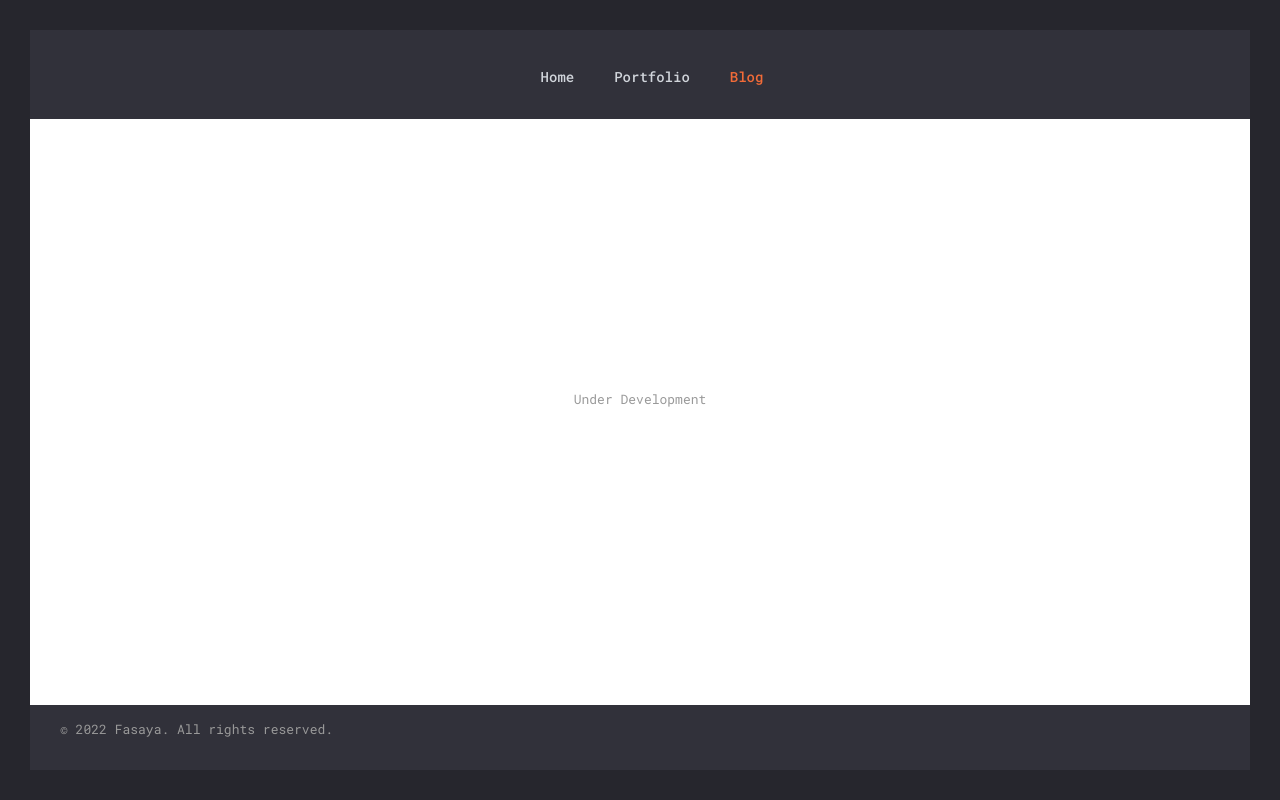
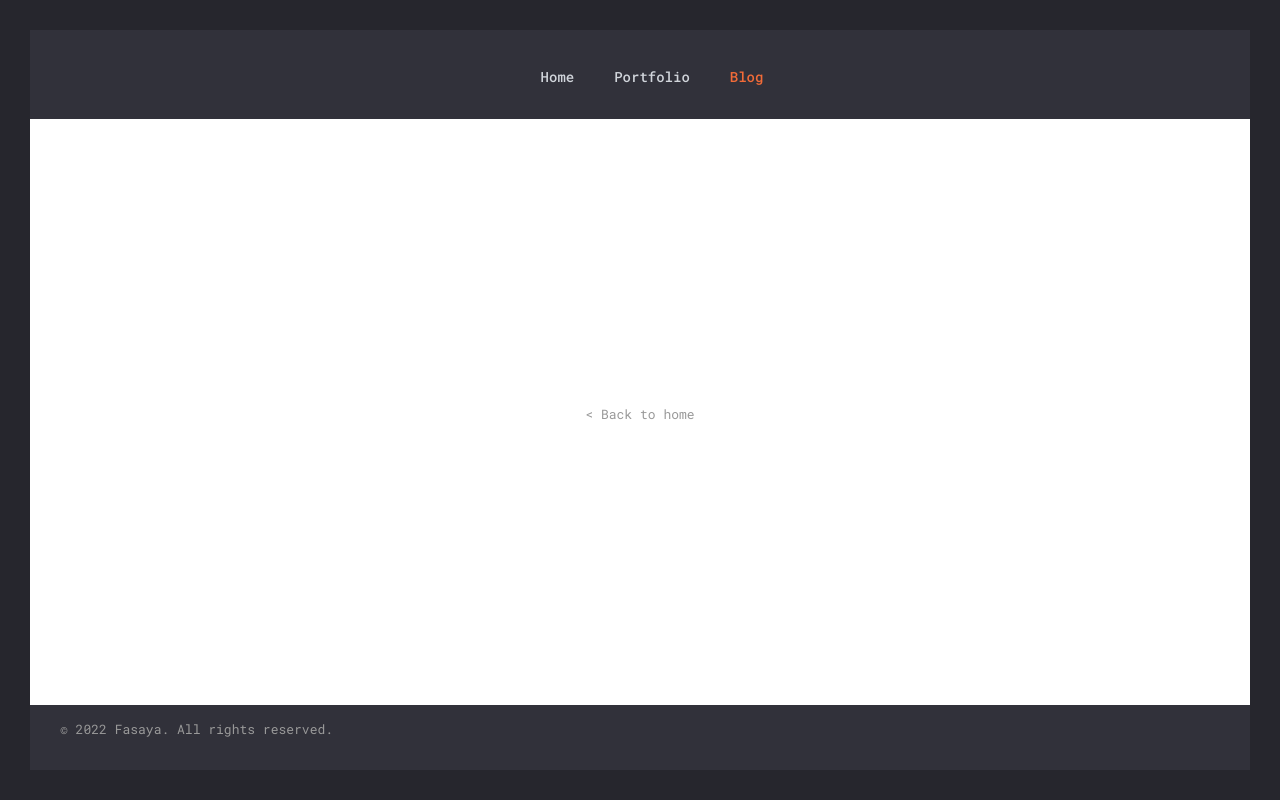
Before and after one commit to fasaya/personal-web-2023, a React (Create React App) app: page /blog in a window 1280 px wide. Built offline with nearby package versions, Linux system fonts and the light colour scheme; some icons are missing.

Commit message:
update error pages

```diff
--- a/src/Pages/Errors/NotFound.js
+++ b/src/Pages/Errors/NotFound.js
@@ -1,9 +1,24 @@
 import React from "react";
+import { Link } from "react-router-dom";
 
 const NotFound = () => (
 	<section className="bg-white dark:bg-custom-grey h-full">
 		<div className="grid h-screen place-items-center text-custom-grey-light">
-			<h1>404 Not Found</h1>
+			<div className="text-center">
+				<h1
+					className="text-white"
+					style={{
+						fontSize: "20px",
+						fontWeight: "700",
+						textTransform: "uppercase",
+						letterSpacing: "0.04em",
+					}}
+				>
+					404 Not Found
+				</h1>
+
+				<Link to="/">&lt; Back to home</Link>
+			</div>
 		</div>
 	</section>
 );
--- a/src/Pages/Errors/UnderDevelopment.js
+++ b/src/Pages/Errors/UnderDevelopment.js
@@ -1,11 +1,24 @@
 import React from "react";
-// import { UnderConstruction } from "../../Components/Errors/UnderConstruction";
+import { Link } from "react-router-dom";
 
 const UnderDevelopment = () => (
 	<section className="bg-white dark:bg-custom-grey h-full">
 		<div className="grid h-screen place-items-center text-custom-grey-light">
-			{/* <UnderConstruction /> */}
-			<h1>Under Development</h1>
+			<div className="text-center">
+				<h1
+					className="text-white"
+					style={{
+						fontSize: "20px",
+						fontWeight: "700",
+						textTransform: "uppercase",
+						letterSpacing: "0.04em",
+					}}
+				>
+					Under Development
+				</h1>
+
+				<Link to="/">&lt; Back to home</Link>
+			</div>
 		</div>
 	</section>
 );
--- a/src/Pages/Portfolio.js
+++ b/src/Pages/Portfolio.js
@@ -79,6 +79,7 @@ const Portfolio = () => (
 														alt=""
 														className="max-w-xs max-h-32 overflow-hidden rounded-lg shadow-md hover:shadow-xl transition-shadow duration-300 ease-in-out"
 														height="400px"
+														loading="lazy"
 													/>
 												</div>
 											))}
```
